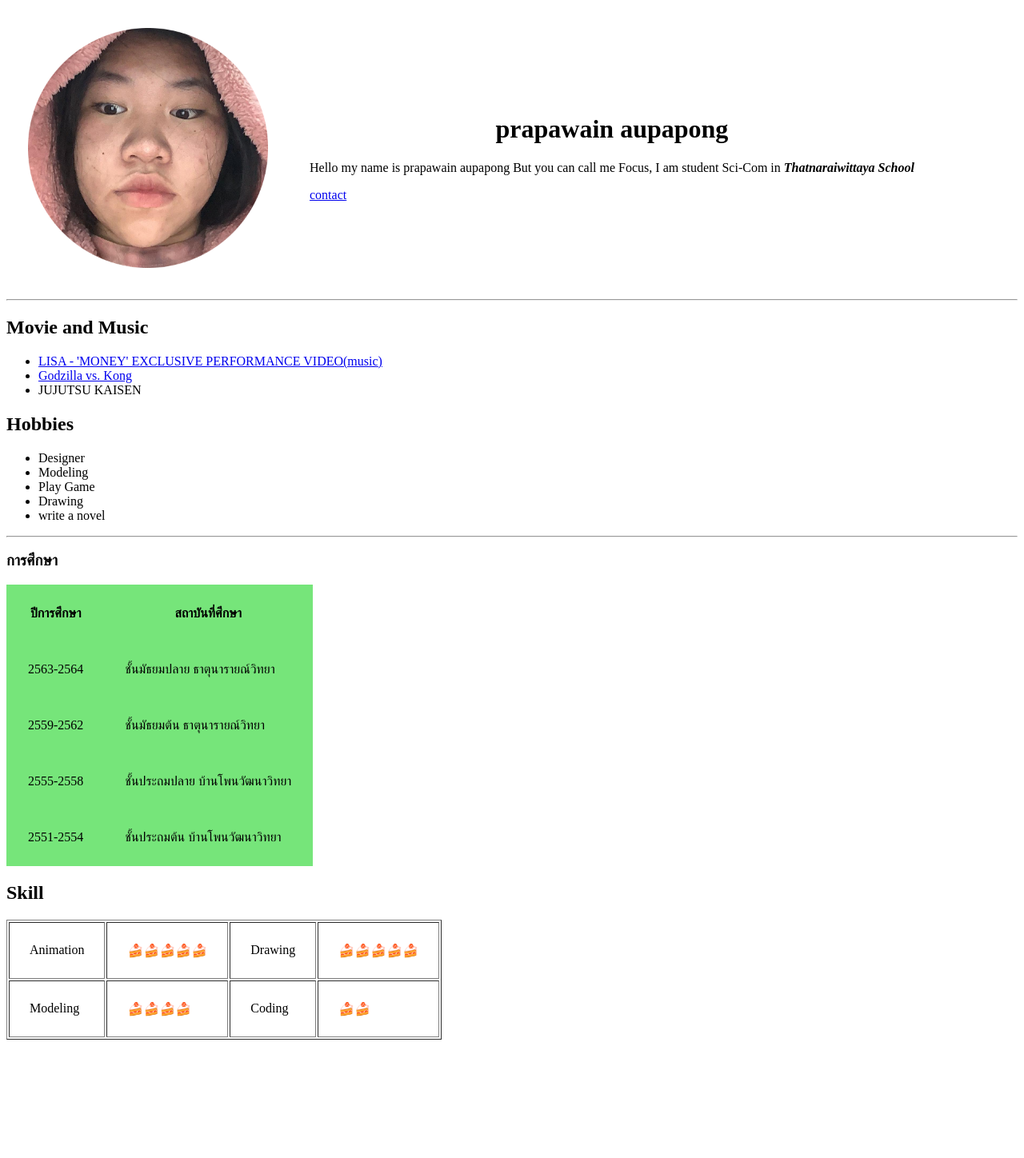
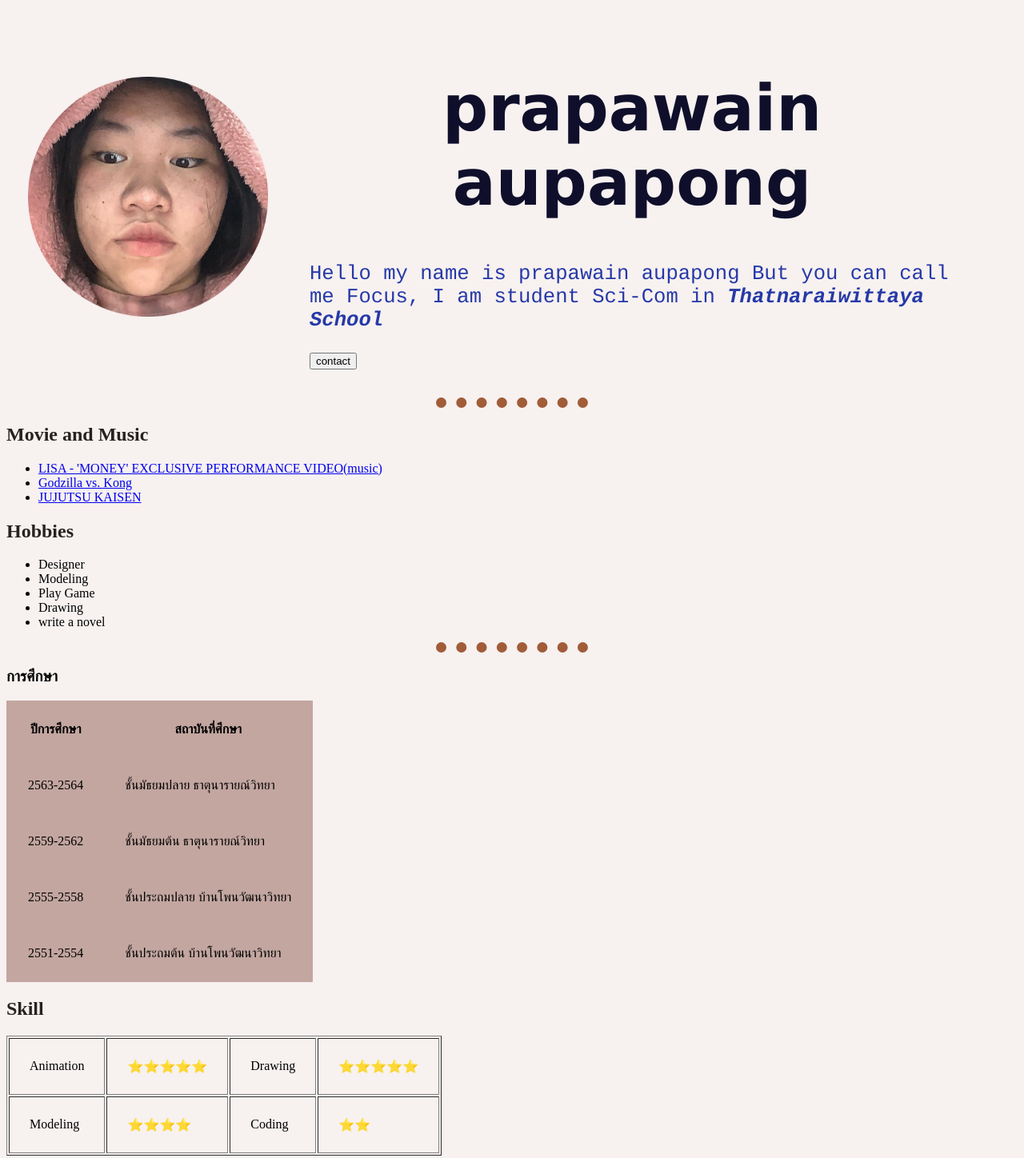
Before and after one commit to 14Paphawarin/cv, a plain HTML site: page index.html in a window 1280 px wide. Shown: the whole page at 80% size. Before the commit the page ends 1308 px from the top, so only its background shows below. Drawn offline with Linux system fonts and the light colour scheme; files that its build step writes are made by us from their sources.

Commit message:
Add files via upload

```diff
--- a/index.html
+++ b/index.html
@@ -5,7 +5,8 @@
     <meta charset="UTF-8">
     <meta http-equiv="X-UA-Compatible" content="IE=edge">
     <meta name="viewport" content="width=device-width, initial-scale=1.0">
-    <title>💵 Focus 💵</title>
+    <title> Focus </title>
+    <link rel="stylesheet" href="style.css">
 </head>
 
 <body>
@@ -14,19 +15,20 @@
             <td><img src="focus-modified.png" alt="" height="300px"> </td>
             <td><h1 align="center">prapawain aupapong </h1>
                 <p>Hello my name is prapawain aupapong But you can call me Focus, I am student Sci-Com in <i><strong>Thatnaraiwittaya School</strong></i></p>
-                <a href="contact.html">contact</a>
+                <a href="contact.html"><button type="button" >contact</button></a>
                 </h2></td>
                 <td>
         </tr>
     </table>
 
+</html>
     <hr>
     <!-- ======================Movie and Music====================== -->
     <h2>Movie and Music</h2>
     <ul>
         <li><a href="https://www.youtube.com/watch?v=dNCWe_6HAM8" target="_blank">LISA - 'MONEY' EXCLUSIVE PERFORMANCE VIDEO(music)</a></li>
         <li><a href="https://www.youtube.com/watch?v=mhROTQ3rWRc" target="_blank" >Godzilla vs. Kong</a></li>
-        <li>JUJUTSU KAISEN</li>
+        <li><a href="https://www.youtube.com/watch?v=LHeO80adqvE" target="_blank" >JUJUTSU KAISEN</a></li>
     </ul>
     <h2>Hobbies</h2>
     <ul>
@@ -38,7 +40,7 @@
     </ul>
     <hr>
     <H3>การศึกษา</H3>
-    <table bgcolor="#76E57A" cellpadding="25px">
+    <table bgcolor="c3a6a0" cellpadding="25px">
         <thead>
             <tr>
                 <th>ปีการศึกษา</th>
@@ -61,12 +63,12 @@
     <h2>Skill</h2>
     <table cellpadding="25px " border="">
         <tr>
-            <td>Animation</td>  <td>🍰🍰🍰🍰🍰</td>
-            <td>Drawing</td>    <td>🍰🍰🍰🍰🍰</td>
+            <td>Animation</td>  <td>⭐️⭐️⭐️⭐️⭐️</td>
+            <td>Drawing</td>    <td>⭐️⭐️⭐️⭐️⭐️</td>
         </tr>
         <tr>
-            <td>Modeling</td>   <td>🍰🍰🍰🍰</td>
-            <td>Coding</td>     <td>🍰🍰</td>
+            <td>Modeling</td>   <td>⭐️⭐️⭐️⭐️</td>
+            <td>Coding</td>     <td>⭐️⭐️</td>
         </tr>
     </table>
 </body>
@@ -75,3 +77,18 @@
 </footer>
 
 </html>
+<html>
+<head>
+<style>
+h1 {
+    color: rgb(15, 15, 43);
+    font-family: verdana;
+    font-size: 80px;
+}
+p  {
+    color: rgb(38, 57, 167);
+    font-family: courier;
+    font-size: 160%;
+}
+</style>
+</head>
```
Also changed, not shown: contact.html (+3 -2 lines).
